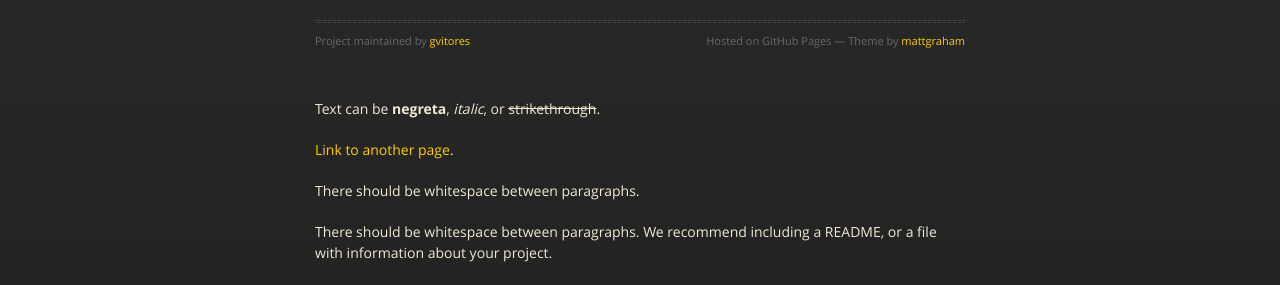
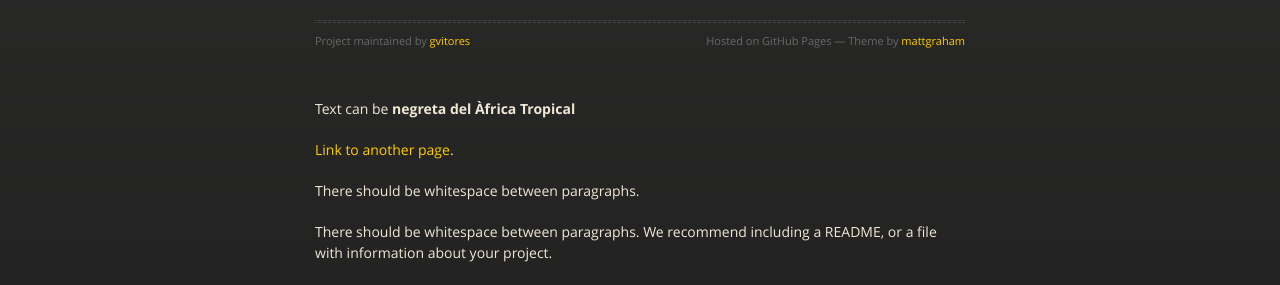
Before and after one commit to gvitores/mit, a Jekyll site: the page built from index.md, in a window 1280 px wide and 900 px high. Shown: the part 173-458 px from the top of the window. Built offline with Jekyll 4.4.1, drawn with Linux system fonts in a browser that asks for light colours.

Commit message:
Update index.md

```diff
--- a/index.md
+++ b/index.md
@@ -2,7 +2,7 @@
 layout: default
 ---
 
-Text can be **negreta**, _italic_, or ~~strikethrough~~.
+Text can be **negreta del Àfrica Tropical**
 
 [Link to another page](./another-page.html).
 
```
